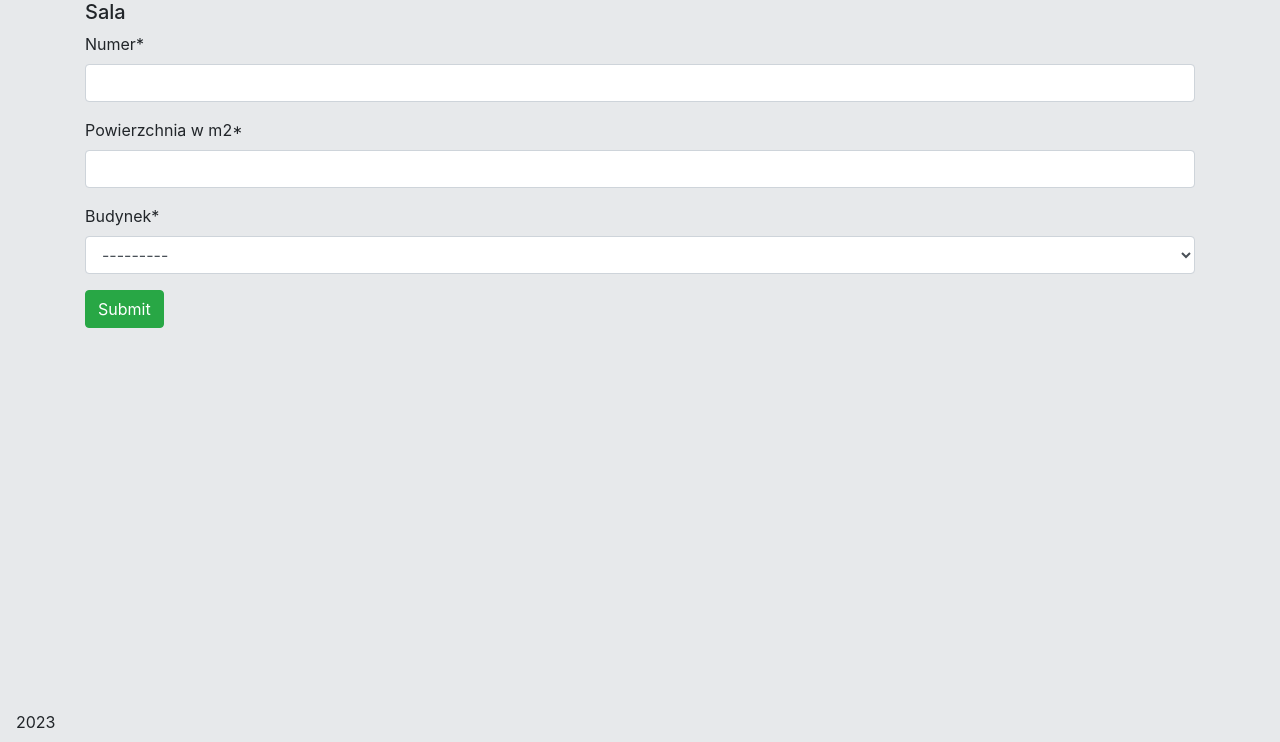
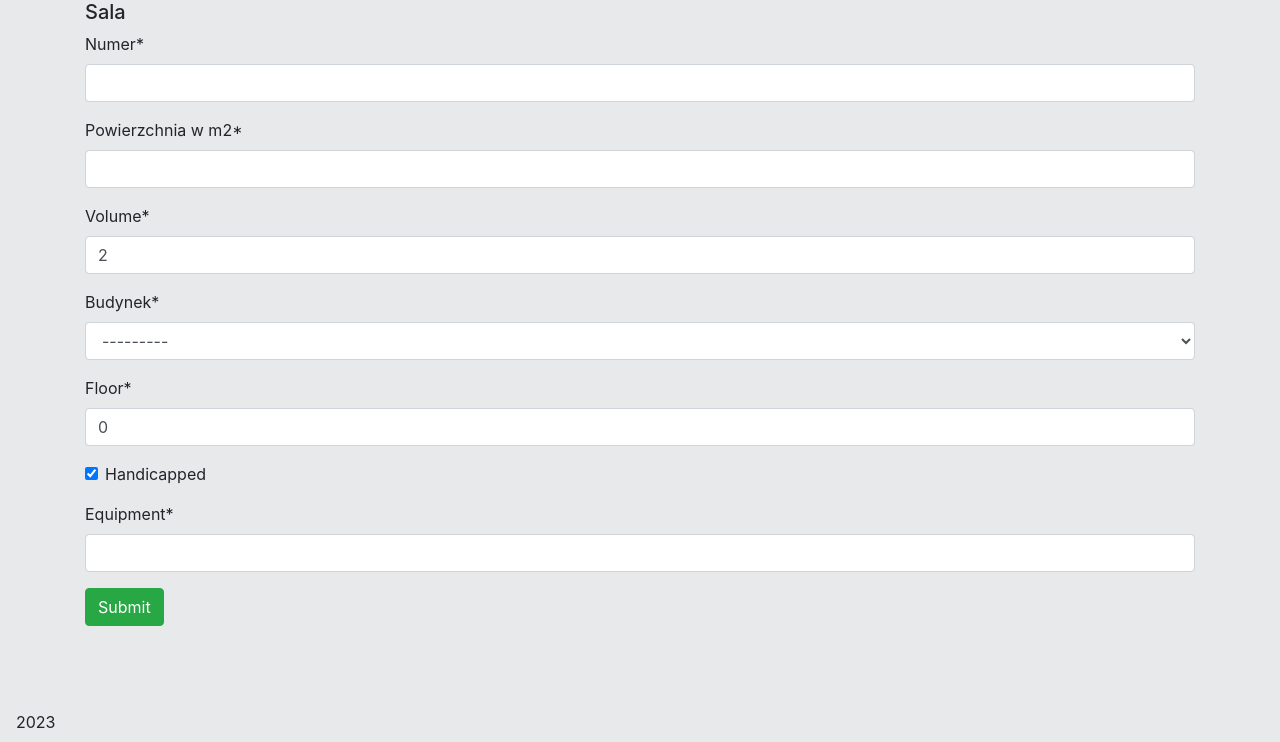
Before and after one commit to lkmiecik/room-booking, a Django app: page /rooms/create-room/ in a window 1280 px wide. Shown: the part 58-800 px from the top of the page. Run offline with Django 4.2, Linux system fonts and the light colour scheme; data that the repository does not hold is empty; some libraries are stand-ins or nearby versions.

Commit message:
add fields to rooms

```diff
--- a/RoomBooking/rooms/models.py
+++ b/RoomBooking/rooms/models.py
@@ -18,7 +18,11 @@ class Room(models.Model):
     id = models.UUIDField(default=uuid.uuid4, unique=True, primary_key=True, editable=False)
     number = models.CharField(max_length=32)
     area = models.DecimalField(null=True, blank=True, decimal_places=2, max_digits=10)
+    volume = models.IntegerField(default=2)
     building = models.ForeignKey(Building, on_delete=models.CASCADE)
+    floor = models.IntegerField(null=False, default=0)
+    handicapped = models.BooleanField(default=True)
+    equipment = models.CharField(default="", max_length=1000)
 
     def __str__(self):
         return f"Sala o numerze {self.number}"
--- a/RoomBooking/rooms/views.py
+++ b/RoomBooking/rooms/views.py
@@ -55,9 +55,14 @@ def reserve_room(request, pk):
 
     room_to_reserve = Room.objects.get(id=pk)
     hours = get_hour_list()
+    handicapped = "tak"
+    if not room_to_reserve.handicapped:
+        handicapped = "nie"
     context = {
         'options': hours,
-        'name': f"Sala o numerze {room_to_reserve.number}"
+        'room': room_to_reserve,
+        'building': room_to_reserve.building,
+        'handicapped': handicapped
     }
     return render(request, 'rooms/room_reserve.html', context)
 
```
Also changed, not shown: RoomBooking/templates/rooms/room_reserve.html (+9 -8 lines), RoomBooking/rooms/migrations/0005_room_handicapped.py (added), RoomBooking/rooms/migrations/0006_room_equipment.py (added), RoomBooking/rooms/migrations/0007_room_floor_room_volume.py (added), RoomBooking/rooms/migrations/0008_alter_room_floor_alter_room_volume.py (added).
